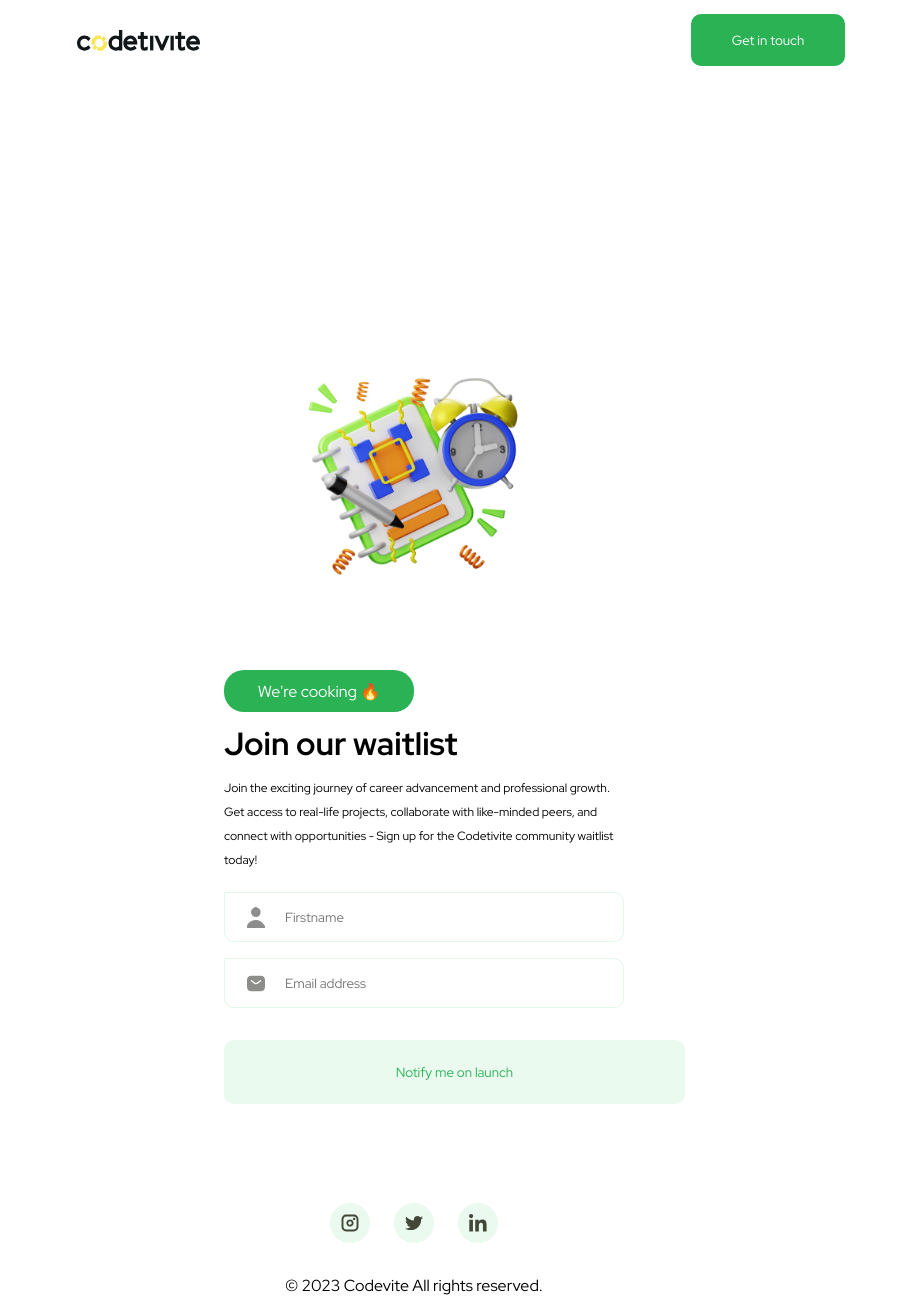
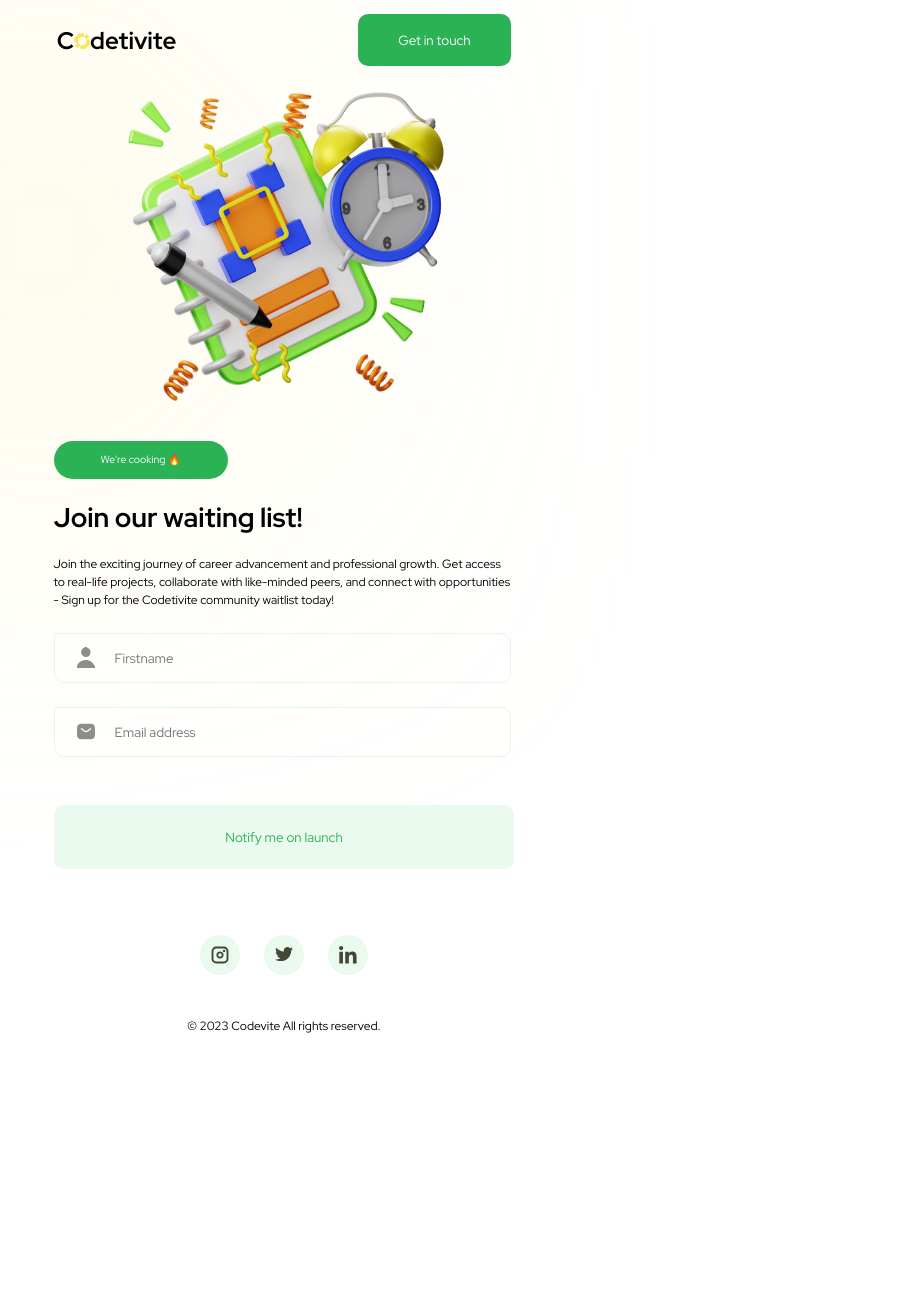
Before and after one commit to CodetiviteCore/Codetivite-FE-WaitingList, a React (Create React App) app: page / in a window 768 px wide. Shown: the whole page, 922 px wide, since content can reach past the window. After the commit the page ends 1034 px from the top, so only its background shows below. Built offline with nearby package versions, Linux system fonts and the light colour scheme.

Commit message:
final commit

```diff
--- a/src/App.js
+++ b/src/App.js
@@ -7,8 +7,6 @@
 import Instagram from "./assets/instagram.svg"
 import Twitter from "./assets/twitter.svg"
 import LinkedIn from "./assets/linkedin.svg"
-import Yellow from "./assets/yellowLight.svg"
-import Blue from "./assets/blueLight.svg"
 import { Button } from './components/button/button';
 import { useState } from 'react';
 import { Modal } from './components/modal/modal';
@@ -58,10 +56,7 @@
   }
 
   const handleBlur = () => {
-
-
     setFinish(true)
-
     if (fullName && email) {
       setEnabled(true)
     }
@@ -81,16 +76,6 @@
         firstName: fullName
       })
         .then((response) => {
-          // toast.success('Added to our mailing list', {
-          //   position: "top-right",
-          //   autoClose: 3000,
-          //   hideProgressBar: true,
-          //   closeOnClick: true,
-          //   pauseOnHover: false,
-          //   draggable: false,
-          //   progress: false,
-          //   theme: "light",
-          // });
           setLoading(false)
         })
         .catch((e) =>
@@ -120,22 +105,23 @@
   }
 
   return (
-    <div className='main_container'>
+    <div className='parent_container'>
       <Navbar />
       <Modal showModal={showModal} setShowModal={setShowModal} link={"codetivite.com"} />
-
-      <img src={Yellow} alt={"Yellow Light"} className={"yellow"} />
-      <img src={Blue} alt={"Blue light"} className={"blue"} />
-      <div className='container'>
+      <div className={"yellow"} />
+      <div className={"blue"} />
       <main>
-          <div className='deets'>
-            <div className='cooking'><p>We're cooking 🔥</p></div>
-            <div className='info'>
-              <h2>Join our waitlist</h2>
-              <p>Join the exciting journey of career advancement and professional growth.
+        <div>
+          <div className='cooking'>
+            <p>We're cooking 🔥</p>
+          </div>
+          <h2>Join our waiting list!</h2>
+          <p>
+            Join the exciting journey of career advancement and professional growth.
             Get access to real-life projects, collaborate with like-minded peers,
             and connect with opportunities - Sign up for the Codetivite
-                community waitlist today!</p>
+            community waitlist today!
+          </p>
           <form onSubmit={submit}>
             <div className='inputs'>
               <Input
@@ -166,8 +152,8 @@
                 type="submit"
                 disabled={!enabled}
               // onClick={submit}
-                  >{loading ?
-
+              >{loading
+                ?
                 <Puff
                   height="40"
                   width="40"
@@ -181,14 +167,12 @@
                 : "Notify me on launch"}</Button>
             </div>
           </form>
-
         </div>
-          </div>
-          <div>
+        <div className='image_container'>
           <img src={LandingImage} alt={"landing"} className="landingImage" />
         </div>
       </main>
-        <footer className='footer'>
+      <footer>
         <p> © 2023 Codevite All rights reserved.</p>
         <div className='footer_socials'>
           <a href='https://www.instagram.com/codetivite/' rel="noreferrer"><div><img src={Instagram} alt={"instagram"} /></div></a>
@@ -204,11 +188,7 @@
           </a>
         </div>
       </footer>
-
-
-      </div>
     <ToastContainer />
-
     </div>
 
   );
--- a/src/App.scss
+++ b/src/App.scss
@@ -1,53 +1,53 @@
-.main_container{
+.parent_container {
   position: relative;
 
-  .yellow{
-    top: 0;
-    left: 0;
+  .blue {
     position: absolute;
-    z-index: -10;
-    height: 100vh;
+    width: 231px;
+    height: 231px;
+    left: 1202px;
+    top: 194px;
+    background: rgba(0, 92, 221, 0.7);
+    filter: blur(200px);
+    z-index: -2;
   }
-  .blue{
-    top: 0;
-    right: 0;
-    position: fixed;
-    z-index: -10;
-    height: 100vh;
+
+  .yellow {
+    position: absolute;
+    width: 231px;
+    height: 231px;
+    left: -70px;
+    top: 124px;
+    background: rgba(252, 228, 89, 0.7);
+    filter: blur(200px);
+    z-index: -2;
   }
-}
-
-.container {
-  position: relative;
-  height: fit-content;
-  width: 100%;
-  // .lights{
-
-  //   // position: fixed;
-  //   // z-index: -10;
-  //   // display: flex;
-  //   // max-width: 1200px !important;
-  //   // align-items: center;
-  //   // justify-content: stretch;
-  //   // width: inherit;
-  //   // margin: 0 auto;
-  // }
 
   main {
+
     height: 80vh;
-    padding: 0 10%;
-    width: 100%;
-    max-width: 1200px;
-    margin: 0 auto;
     display: flex;
     align-items: center;
     justify-content: space-between;
-    .landingImage{
-      margin-left: 6%;
-      height: 90%;
-      width: 80%;
+    padding: 0 10%;
+
+    p{
+      font-size: 1rem;
+      max-width: 35.5rem;
+      line-height: 1.5;
     }
-    // flex-wrap: wrap;
+    h2 {
+      font-weight: 700;
+      font-size: 3rem;
+    }
+    form{
+        margin-top: 1.5rem;
+        .inputs{
+          display: flex;
+          flex-direction: column;
+          gap: 1.5rem;
+        }
+    }
     .cooking {
       background-color: var(--green);
       width: 10.5rem;
@@ -57,50 +57,28 @@
       justify-content: center;
       padding: 8px 32px;
       border-radius: 20px;
-
       p {
+        font-size: 1rem;
         color: var(--white);
       }
     }
 
-    .info {
-
-      h2 {
-        font-weight: 700;
-        font-size: 3rem;
-      }
-
-      p {
-        max-width: 35.5rem;
-        line-height: 1.5;
-      }
-    }
-
-    .inputs {
-      margin-top: 20px;
-      display: flex;
-      flex-direction: column;
-      gap: 16px;
-    }
-
-
   }
 
-  .footer {
-    max-width: 1200px;
+  footer {
+
     display: flex;
     align-items: center;
     justify-content: space-between;
     height: 10vh;
     padding: 0 10%;
     p{
-      font-size: 16px;
+      font-size: 1rem;
     }
 
     .footer_socials {
       display: flex;
       gap: 24px;
-
       div {
         display: flex;
         align-items: center;
@@ -112,168 +90,90 @@
       }
     }
   }
-
 }
 
-@media only screen and (max-width:768px) {
-  .main_container{
-    display: flex;
-    flex-direction: column;
-    width:auto;
-    margin: 0 auto;
-  }
-  .blue{
-    display: none;
-  }
-  .yellow{
-    display: none;
-  }
+@media screen and (max-width:768px){
+  .parent_container{
+    .blue{
+      height: 50vh;
+      width: 50%;
+      top: 0;
+      left: 8rem;
+      opacity: 0.8;
+    }
+    // .yellow{
+    //   display: none;
+    // }
+    main{
+      flex-direction: column-reverse;
+      gap: 34px;
+      height: fit-content;
+      h2{
+        font-size: 1.7rem;
+        font-weight: 800;
+        margin: 20px 0;
 
-  .container{
-    // display: flex;
-    // align-items: center;
-    // justify-content: space-between;
-    // flex-direction: column;
-    align-self: center;
-    width: 400px !important;
-    padding-top: 50%;
-    margin: 0 auto ;
-
-  }
-
-
-  main {
-    align-self: center;
-    flex-direction: column-reverse;
-    gap: 40px;
-    align-items: center !important;
-    // height: 500px;
-    margin: 0 auto;
-    align-self: center;
-
-    .landingImage {
-      width: 80% !important;
-      height: 90% !important;
-      object-fit: contain;
-    }
-    .deets{
-      width: 100%;
+      }
+      p{
+        font-size: 12px;
+      }
       .cooking{
         width: 126px;
         height: 26px;
+        padding: 6px 24px;
+        p{
+            font-size: 10.5px;
+        }
       }
-      .info{
-        width: 100%;
-
-        h2{
-
-          font-size: 32px;
-          line-height: 2;
-        }
-        p{
-          font-size: 12px;
-          line-height: 2;
-        }
 
 
+    }
+    .image_container{
+      img{
+        width: 264.5px;
+        height: 232.72px;
+      }
+    }
+
+    footer{
+      flex-direction: column-reverse;
+      margin-top: 85px;
+      gap: 43px;
+      p{
+        font-size: 12px;
       }
     }
 
   }
+}
 
-  .footer{
-    left: 0;
-    bottom: 30px;
-    flex-direction: column-reverse;
-    justify-content: center;
-    align-items: center;
-    margin-top: 30%;
-    text-align: center;
-    margin-left: 15%;
-    p{
-      align-self: center;
-      margin-bottom: 8px;
+@media only screen and (max-width: 992px ) {
+  .parent_container{
+    width: max-content;
+    .blue{
+      display: none;
     }
-    .footer_socials{
-      align-self: center;
-      margin: 12px 0px;
-      padding: 20px 0px;
+    .image_container{
+      img{
+        width: 354.5px;
+        height: 322.72px;
+      }
     }
   }
+
 }
+@media  (min-width:768px ) and (max-width: 800px) {
+  .parent_container{
+    width: max-content;
+    .blue{
+      display: none;
+    }
+    .image_container{
+      img{
+        width: 354.5px;
+        height: 322.72px;
+      }
+    }
+  }
 
-@media screen and (width:375px) {
-  container{
-    padding-top: 40%;
-  }
 }
-
-// @media only screen and (max-width:667px) {
-//   .container{
-//     margin-top: 100px !important;
-//   }
-//   main{
-//     margin-top: 200px;
-//     .landingImage{
-//       margin-left: 0 !important;
-//     }
-//   }
-// }
-// @media only screen and (max-width:900px) {
-//   .container{
-//     margin-top: -150px;
-//   }
-//   main{
-
-//     .landingImage{
-//       margin-left: 0 !important;
-//     }
-//   }
-// }
-// @media only screen and (min-width:800px) and (max-width:1000px){
-//   // main{
-//   //   margin-top:600px;
-//   // }
-// }
-// @media (min-width: 1025px) and (max-width: 1440px) {
-
-//   main{
-//     // padding: 0 40%;
-//     .landingImage{
-//       width: 264px;
-//       height: 232px;
-//     }
-//   };
-// }
-
-// @media (min-width: 1441px) {
-//   /* Your 4K and wider screen styles go here */
-// }
-
-
-// //large laptop
-// @media screen and  (min-width: 1025px) and (max-width: 1440px) {
-//   nav{
-//       div {
-//           margin: 0 auto;
-//       }
-//   }
-// }
-// //normal
-// @media screen and  (min-width: 768px) and (max-width: 1025px) {
-//   nav{
-//       div {
-//           padding: 0 10%;
-//       }
-//   }
-// }
-// //mobile
-// @media screen and (max-width:768px) {
-//   nav{
-//       width: 100%;
-//       div{
-//           width:100%;
-//           padding: 0 10%;
-//       }
-//   }
-// }
--- a/src/components/button/button.scss
+++ b/src/components/button/button.scss
@@ -35,10 +35,10 @@
 
 }
 
-@media screen and (max-width:700px) {
+@media screen and (max-width:760px) {
     button{
-        width: 7.2rem;
-        height:2.5rem;
+        width: 7rem;
+        height:2rem;
     }
     .button2{
         width:100%;
--- a/src/components/navbar/navbar.js
+++ b/src/components/navbar/navbar.js
@@ -1,6 +1,6 @@
 import React from 'react'
 import { Button } from './../button/button';
-import Logo from "../../assets/logo.svg"
+import Logo from "../../assets/img/circle.png"
 import "./navbar.scss"
 
 export const Navbar = () => {
@@ -13,7 +13,7 @@
     return (
         <nav>
             <div>
-                <img src={Logo} alt="logo" className='logo' />
+                <h1>C<span><img src={Logo} alt="logo"/></span>detivite</h1>
                 <Button onClick={handleMail}>Get in touch</Button>
             </div>
 
--- a/src/components/navbar/navbar.scss
+++ b/src/components/navbar/navbar.scss
@@ -9,35 +9,34 @@
         margin: 0 auto;
         align-items: center;
         justify-content: space-between;
-        width: 100%;
-
+        padding: 0 10%;
     }
 }
 
 
-//large laptop
-@media screen and  (min-width: 1025px) and (max-width: 1440px) {
-    nav{
-        div {
-            margin: 0 auto;
-        }
-    }
-}
-//normal
-@media screen and  (min-width: 768px) and (max-width: 1025px) {
-    nav{
-        div {
-            padding: 0 10%;
-        }
-    }
-}
-//mobile
-@media screen and (max-width:768px) {
-    nav{
-        width: 100%;
-        div{
-            width:100%;
-            padding: 0 10%;
-        }
-    }
-}
+// //large laptop
+// @media screen and  (min-width: 1025px) and (max-width: 1440px) {
+//     nav{
+//         div {
+//             margin: 0 auto;
+//         }
+//     }
+// }
+// //normal
+// @media screen and  (min-width: 768px) and (max-width: 1025px) {
+//     nav{
+//         div {
+//             padding: 0 10%;
+//         }
+//     }
+// }
+// //mobile
+// @media screen and (max-width:768px) {
+//     nav{
+//         width: 100%;
+//         div{
+//             width:100%;
+//             padding: 0 10%;
+//         }
+//     }
+// }
--- a/src/index.css
+++ b/src/index.css
@@ -8,8 +8,7 @@
     sans-serif;
   -webkit-font-smoothing: antialiased;
   -moz-osx-font-smoothing: grayscale;
-  overflow-x: hidden;
-
+  margin: 0 auto;
 }
 *{
   margin:0;
```
Also changed, not shown: src/components/modal/modal.js (+7 -4 lines), src/components/modal/modal.scss (+53 -25 lines), src/assets/img/circle.png (added). Lines whose indentation alone changed are shown as unchanged.
